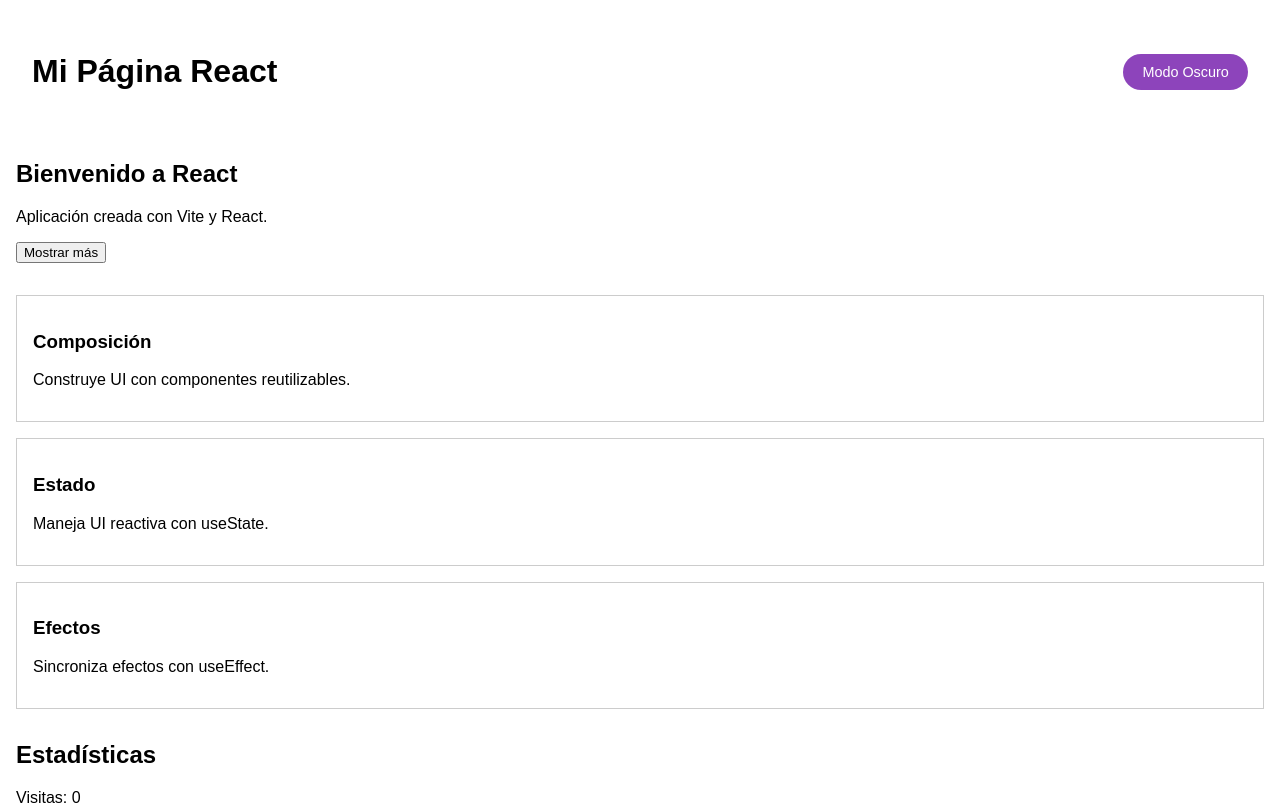
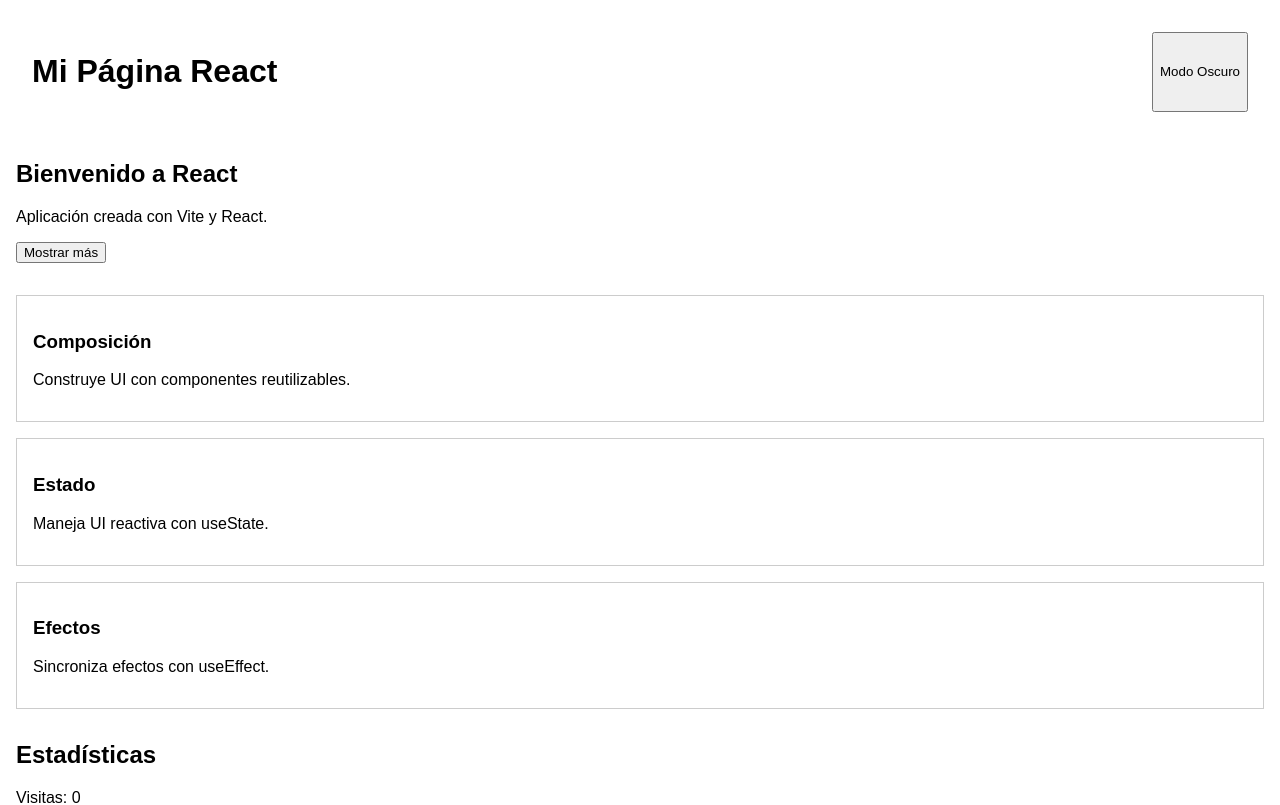
Before and after one commit to damolinadfdjaif22/project_react, a React (Vite) app: page / in a window 1280 px wide. Shown: the top 805 px of the page. Built offline with nearby package versions, Linux system fonts and the light colour scheme; the HTML template or start-up script is replaced by a standard one.

Commit message:
Eliminar estilos de encabezado y estilos de botones del tema para separar los estilos por componente

```diff
--- a/src/index.css
+++ b/src/index.css
@@ -21,35 +21,3 @@ body {
   background-color: #121212;
   color: #ffffff;
 }
-
-/* Header */
-.header {
-  display: flex;
-  justify-content: space-between;
-  align-items: center;
-  padding: 1rem 2rem;
-}
-
-/* Botón de cambio de tema */
-.header button {
-  background-color: #8D44BB;
-  color: #ffffff;
-  border: none;
-  border-radius: 999px; /* Bordes ovalados */
-  padding: 0.6rem 1.2rem; /* Separación moderada del texto */
-  font-size: 0.9rem;
-  cursor: pointer;
-  transition: background-color 0.3s ease, transform 0.2s ease;
-}
-
-/* Efecto hover */
-.header button:hover {
-  background-color: #7a3aa1;
-  transform: scale(1.03);
-}
-
-/* Accesibilidad: foco con teclado */
-.header button:focus {
-  outline: 2px solid #cfa7e8;
-  outline-offset: 2px;
-}
```
